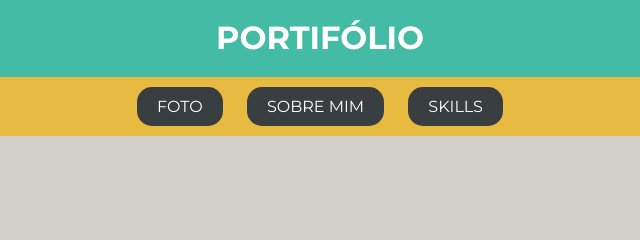
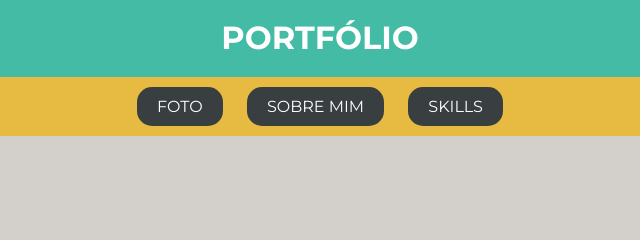
Before and after one commit to matheus-ferreira02/matheus-ferreira02.github.io, a plain HTML site: page index.html in a window 1280 px wide. Shown: the top 240 px of the page, 319-959 px from the left. Drawn offline with Linux system fonts and the light colour scheme.

Commit message:
correção da palavra portfólio

```diff
--- a/index.html
+++ b/index.html
@@ -4,13 +4,13 @@
     <meta charset="UTF-8"/>
     <meta http-equiv="X-UA-Compatible" content="IE=edge"/>
     <meta name="viewport" content="width=device-width, initial-scale=1.0"/>
-    <title>Meu Portifólio</title>
+    <title>Meu Portfólio</title>
     <link rel="stylesheet" type="text/css" href="style.css">
     <link rel="shortcut icon" href="images/favicon.ico" type="image/x-icon">
   </head>
   <body>
     <header>
-      <h1 class="topo">PORTIFÓLIO</h1>
+      <h1 class="topo">PORTFÓLIO</h1>
       <nav>
         <ul class="menu">
           <li><a href="#nome">FOTO</a></li>
```
